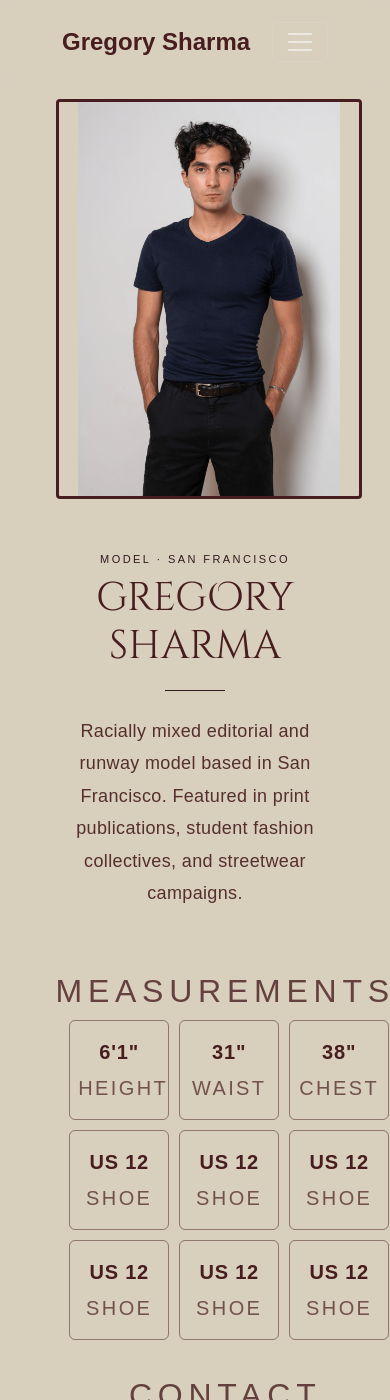
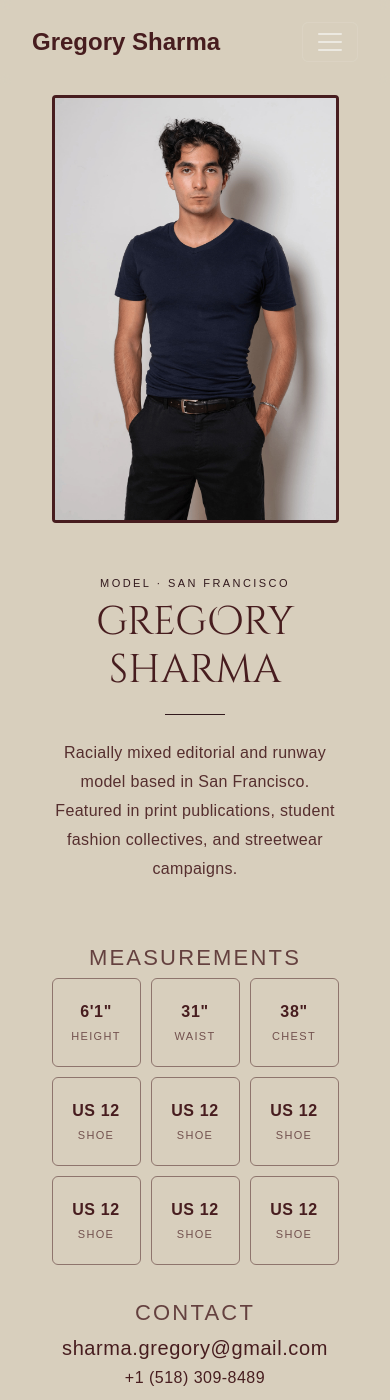
Before and after one commit to gregory-Om/gregory-sharma-modeling-portfolio, a Jekyll site: the page built from _pages/profile.md, in a window 390 px wide and 1400 px high. Built offline with Jekyll 4.4.1, drawn with Linux system fonts in a browser that asks for light colours; some web fonts are replaced.

Commit message:
mobile claude fix

```diff
--- a/_sass/custom.scss
+++ b/_sass/custom.scss
@@ -577,7 +577,7 @@ footer {
   text-transform: uppercase;
   color: $text-muted;
   text-decoration: none;
-  line-height: 1.2;   // add this
+  line-height: 1.2;
 
   &:hover { color: $link-hover; }
 }
@@ -606,10 +606,9 @@ footer {
   letter-spacing: 0.08em;
   text-transform: uppercase;
   color: rgba(var(--color-body-text-rgb), 0.65);
-  text-decoration: none;
-  text-decoration: underline;          // was: none
-  text-underline-offset: 4px;          // space between text and line
-  text-decoration-thickness: 0.5px;      // line weight
+  text-decoration: underline;
+  text-underline-offset: 4px;
+  text-decoration-thickness: 0.5px;
   transition: color 0.2s;
 
   &:hover { color: $accent; }
@@ -781,3 +780,63 @@ footer {
     overflow: visible !important;
   }
 }
+
+// =====================================================
+// MOBILE FIXES — keep this block LAST so it wins over
+// the desktop rules above.
+// =====================================================
+@media (max-width: 768px) {
+  // --- Spacing / centering ---
+  header, footer { padding: 10px 20px; }
+  .hero-content  { padding: 90px 20px 60px; }
+  .profile-page  { padding: 20px; }
+  .profile-hero-text,
+  .experience-text,
+  .profile-details-left { text-align: center; }
+  .experience-links,
+  .profile-block { justify-content: center; align-items: center; }
+  .experience-header { align-items: center; text-align: center; }
+  .stat-grid { margin-left: 0; justify-content: center; }
+
+  // --- Images: fill the frame, no overflow ---
+  .profile-photo,
+  .second-photo {
+    width: 100%;
+    height: auto;
+    object-fit: cover;
+  }
+  .profile-photo-wrap,
+  .second-photo-wrap { width: 100%; }
+
+  .experience-img-wrap,
+  .experience-img-wrap2 { border: none; }
+  .experience-img0,
+  .experience-img1,
+  .experience-img2,
+  .experience-img3 {
+    width: 100%;
+    height: auto;
+    aspect-ratio: 4 / 5;
+    object-fit: cover;
+    transform: none;
+    border: 2px solid var(--color-body-text);
+    border-radius: 4px;
+  }
+
+  // --- Text sizes ---
+  .experience-title,
+  .profile-block-label { font-size: 22px !important; letter-spacing: 0.1em; }
+  .experience-desc     { font-size: 17px !important; }
+  .experience-role     { font-size: 14px !important; white-space: normal; }
+  .experience-link     { font-size: 14px !important; }
+  .profile-bio,
+  .profile-detail      { font-size: 16px !important; }
+  .stat-val            { font-size: 16px; }
+  .stat-label          { font-size: 11px; }
+  .footer-copyright,
+  .footer-contact a,
+  .footer-contact span:not(.footer-contact-arrow) { font-size: 15px; }
+  .footer-contact-arrow { margin-left: 0; font-size: 22px; }
+  .intro-text p        { font-size: 1.4rem; }
+  .banner-label        { font-size: 18px; }
+}
```
